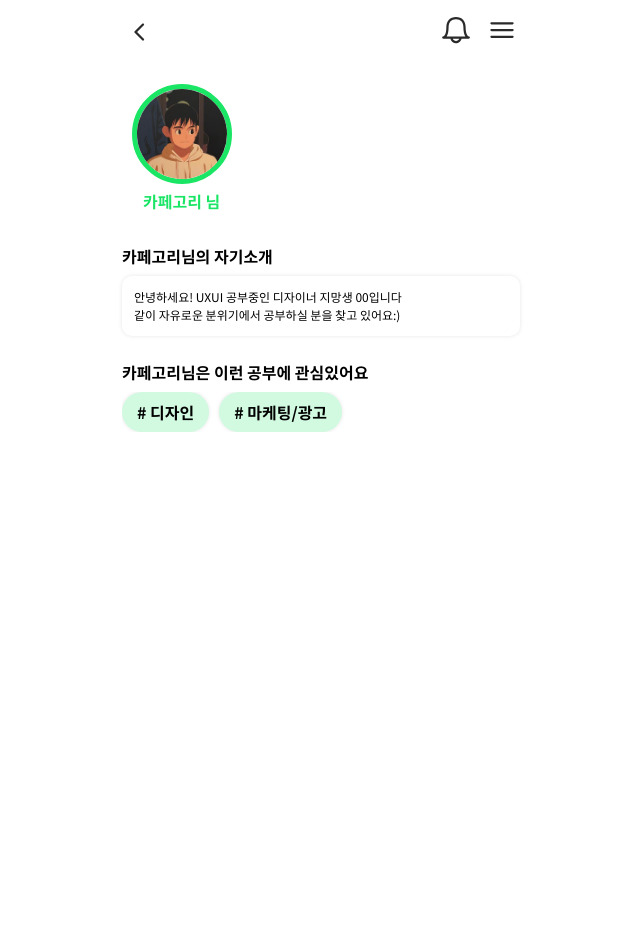
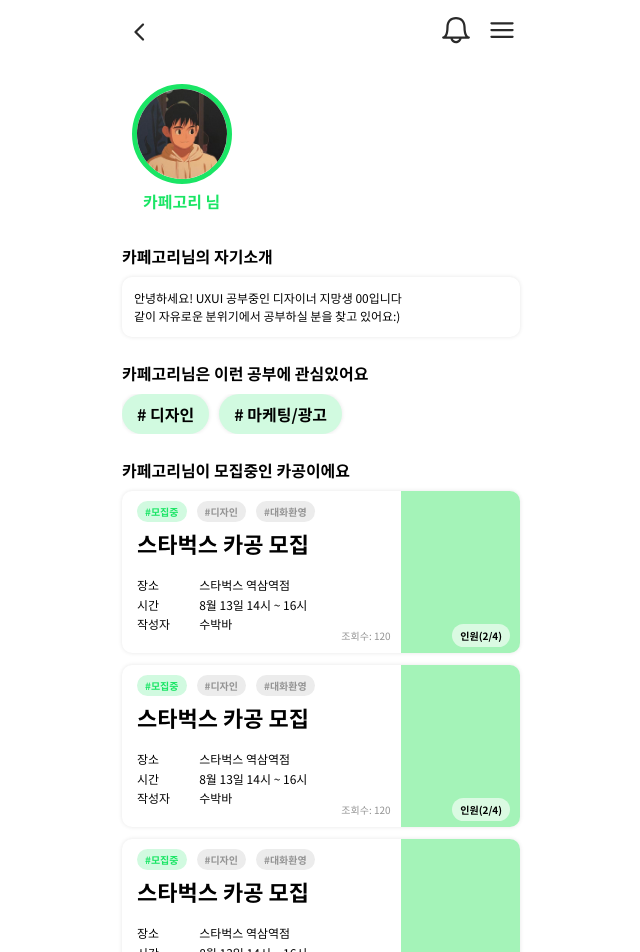
Before and after one commit to Cafegory2/Cafegory_Client, a React (Vite) app: page /profile in a window 1280 px wide. Shown: the top 952 px of the page, without its empty margins (319-959 px from the left). Before the commit the page ends 800 px from the top, so only its background shows below. Built offline with nearby package versions, Linux system fonts and the light colour scheme; no server answers.

Commit message:
style: 프로필 페이지 css 1차 완성

```diff
--- a/src/common/FilterButton.tsx
+++ b/src/common/FilterButton.tsx
@@ -41,6 +41,7 @@ export const FilteredButton = styled.button<{
   flex-direction: row;
   align-items: center;
   border: none;
+  cursor: auto;
   box-shadow: 0px 0px 4px 0px rgba(0, 0, 0, 0.1);
   &:hover {
     border: none;
--- a/src/components/filter/FilterComponent.tsx
+++ b/src/components/filter/FilterComponent.tsx
@@ -60,6 +60,7 @@ export const FilterComponent = () => {
                   onClick={() => {
                     handleToggleCategory(category);
                   }}
+                  style={{ cursor: "pointer" }}
                 />
               </FilteredButton>
             ))
--- a/src/pages/CafeStudyPage/CafeStudyDetailPage.tsx
+++ b/src/pages/CafeStudyPage/CafeStudyDetailPage.tsx
@@ -1,11 +1,11 @@
-import { MainLayout2 } from "../../styles/Layout.styles";
+import { DetailPageLayout } from "../../styles/Layout.styles";
 import DetailComponent from "../../components/cafestudyDetail/DetailComponent";
 
 const CafeStudyDetailPage = () => {
   return (
-    <MainLayout2>
+    <DetailPageLayout>
       <DetailComponent />
-    </MainLayout2>
+    </DetailPageLayout>
   );
 };
 
--- a/src/pages/ProfilePage/ProfilePage.tsx
+++ b/src/pages/ProfilePage/ProfilePage.tsx
@@ -1,13 +1,14 @@
 import { BodyText3, GreenTitleText2, TitleText2 } from "../../common/Text";
-import { MainLayout2 } from "../../styles/Layout.styles";
+import { ProfileLayout } from "../../styles/Layout.styles";
 import Avatar from "../../assets/avatar.jpeg";
 import * as Style from "./styles";
 import { FilteredButton } from "../../common/FilterButton";
+import ListComponent from "../../components/cafestudyLists/ListComponent";
 
 const RedirectPage = () => {
   return (
-    <MainLayout2>
-      <Style.SectionTop>
+    <ProfileLayout>
+      <Style.Section>
         <Style.TopContainer>
           <Style.ContainerLeft>
             <Style.UserImage>
@@ -34,11 +35,10 @@ const RedirectPage = () => {
               style={{
                 overflow: "visible",
                 whiteSpace: "normal",
-                wordBreak: "keep-all",
               }}
             >
-              안녕하세요! UXUI 공부중인 디자이너 지망생 00입니다
-              <br /> 같이 자유로운 분위기에서 공부하실 분을 찾고 있어요:)
+              안녕하세요! UXUI 공부중인 디자이너 지망생 00입니다 <br />
+              같이 자유로운 분위기에서 공부하실 분을 찾고 있어요:)
             </BodyText3>
           </Style.BottomDetail1>
           <Style.BottomTitle>
@@ -53,8 +53,21 @@ const RedirectPage = () => {
             </FilteredButton>
           </Style.BottomDetail2>
         </Style.BottomContainer>
-      </Style.SectionTop>
-    </MainLayout2>
+      </Style.Section>
+      <Style.Section>
+        <Style.BottomContainer>
+          <Style.BottomTitle>
+            <TitleText2>카페고리님이 모집중인 카공이에요</TitleText2>
+          </Style.BottomTitle>
+          <ListComponent />
+          <ListComponent />
+          <ListComponent />
+          <ListComponent />
+          <ListComponent />
+          <ListComponent />
+        </Style.BottomContainer>
+      </Style.Section>
+    </ProfileLayout>
   );
 };
 
--- a/src/pages/ProfilePage/styles.tsx
+++ b/src/pages/ProfilePage/styles.tsx
@@ -1,6 +1,6 @@
 import styled from "styled-components";
 
-export const SectionTop = styled.div`
+export const Section = styled.div`
   width: 100%;
   height: auto;
   display: flex;
@@ -63,6 +63,7 @@ export const BottomContainer = styled.div`
 export const BottomTitle = styled.div`
   width: 100%;
   height: 25px;
+  margin-bottom: 8px;
 `;
 
 export const BottomDetail1 = styled.div`
@@ -70,13 +71,11 @@ export const BottomDetail1 = styled.div`
   border-radius: 10px;
   box-shadow: 0px 0px 4px 0px rgba(0, 0, 0, 0.1);
   padding: 12px;
-  margin-top: 7px;
   margin-bottom: 24px;
 `;
 
 export const BottomDetail2 = styled.div`
   width: 100%;
-  margin-top: 7px;
   margin-bottom: 24px;
   display: flex;
   flex-direction: row;
--- a/src/styles/Layout.styles.tsx
+++ b/src/styles/Layout.styles.tsx
@@ -24,6 +24,11 @@ export const MainLayout = styled.div`
   background-color: white;
 `;
 
-export const MainLayout2 = styled(MainLayout)`
+export const DetailPageLayout = styled(MainLayout)`
+  margin-top: ${HeaderHeight};
+  padding: 0px;
+`;
+
+export const ProfileLayout = styled(MainLayout)`
   margin-top: ${HeaderHeight};
 `;
```
